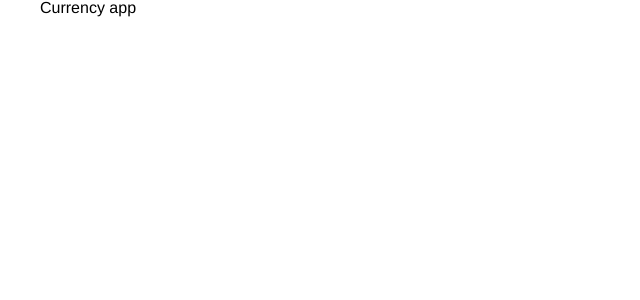
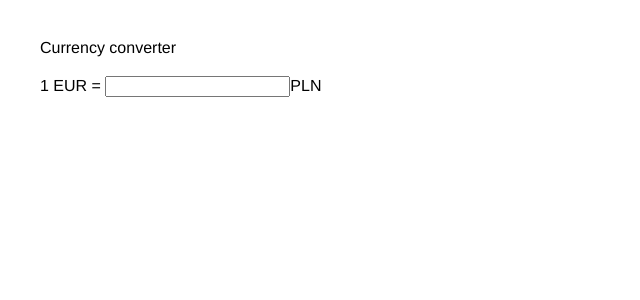
Before and after one commit to pidubiel/currency-app, a React (Create React App) app: page / in a window 1280 px wide. Shown: the top 300 px of the page, without its empty margins (0-640 px from the left). Built offline with nearby package versions, Linux system fonts and the light colour scheme.

Commit message:
Created exchange rate input field

```diff
--- a/src/App.js
+++ b/src/App.js
@@ -4,7 +4,12 @@ import './styles/main.scss';
 function App() {
   return (
     <div className='App main-container'>
-      <header className='App-header'>Currency app</header>
+      <header className='header'>Currency converter</header>
+      <div className='form-group'>
+        <label htmlFor='exchange-rate'>1 EUR = </label>
+        <input type='text' id='exchange-rate' />
+        <span>PLN</span>
+      </div>
     </div>
   );
 }
--- a/src/styles/layout.scss
+++ b/src/styles/layout.scss
@@ -2,3 +2,8 @@
   max-width: 1200px;
   margin: 0 auto;
 }
+
+.header {
+  margin-top: 40px;
+  margin-bottom: 20px;
+}
```
